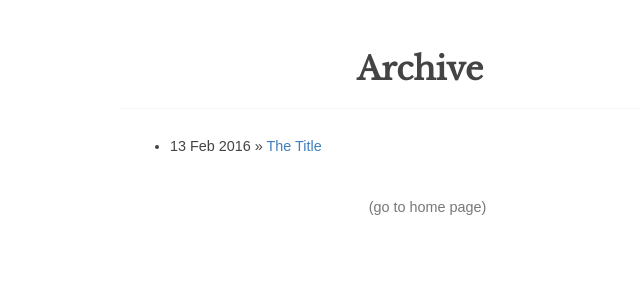
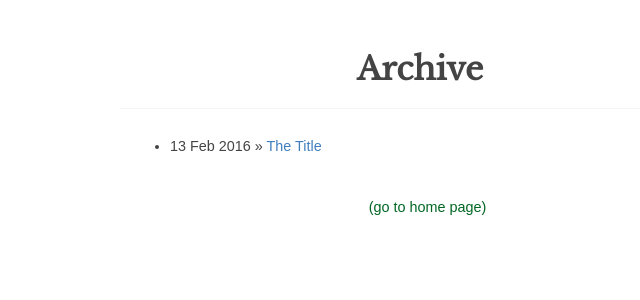
Before and after one commit to Qualified-gad/qualifiedself.github.io, a Jekyll site: the page built from archive.md, in a window 1280 px wide. Shown: the top 300 px of the page, without its empty margins (220-860 px from the left). Built offline with Jekyll 4.4.1, drawn with Linux system fonts in a browser that asks for light colours.

Commit message:
change link color to green

```diff
--- a/assets/css/style.css
+++ b/assets/css/style.css
@@ -15,7 +15,7 @@ body{
 }
 
 a{
-    color: #777;
+    color: #006622;
     text-decoration: none;
 }
 a:hover{
```
